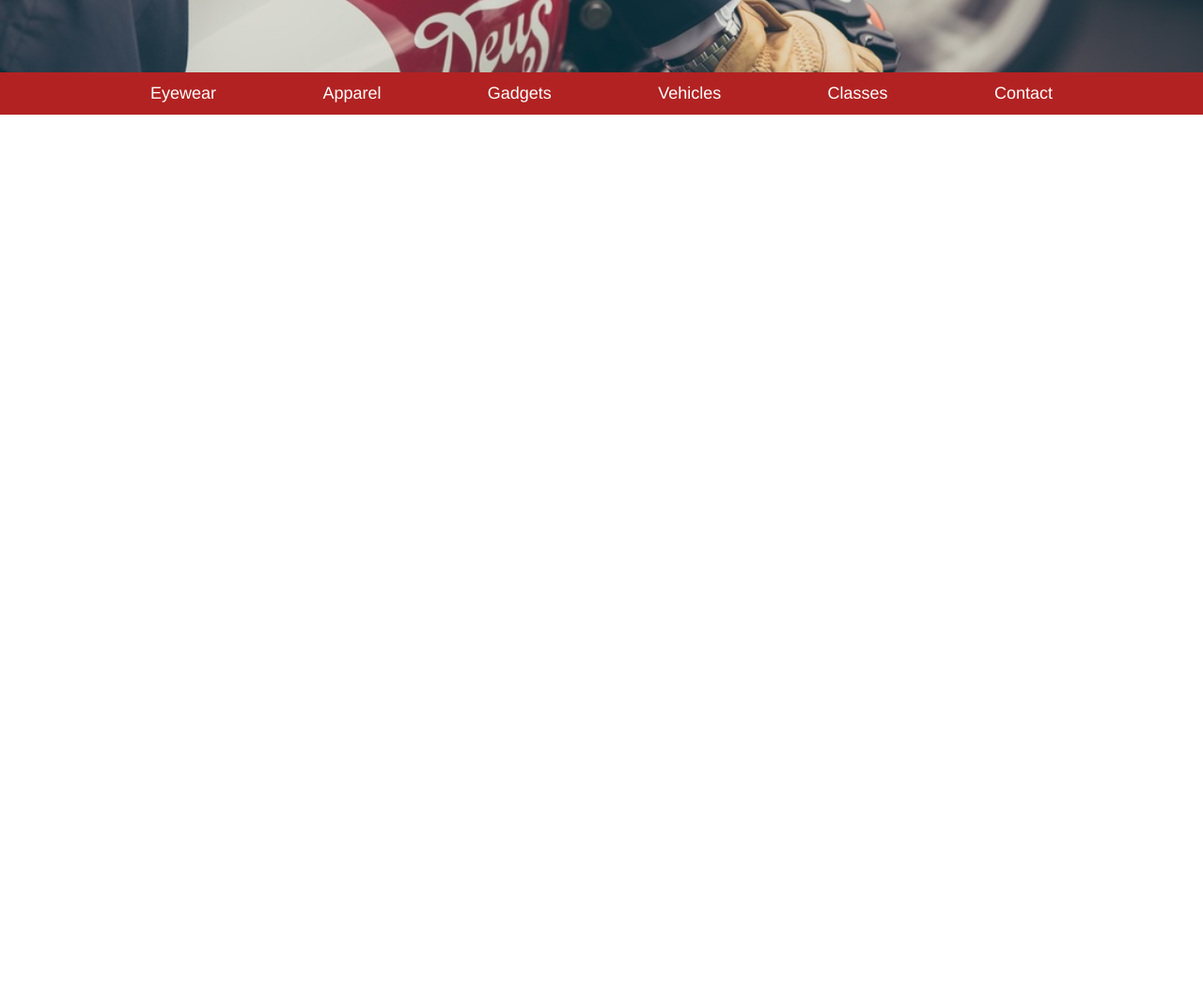
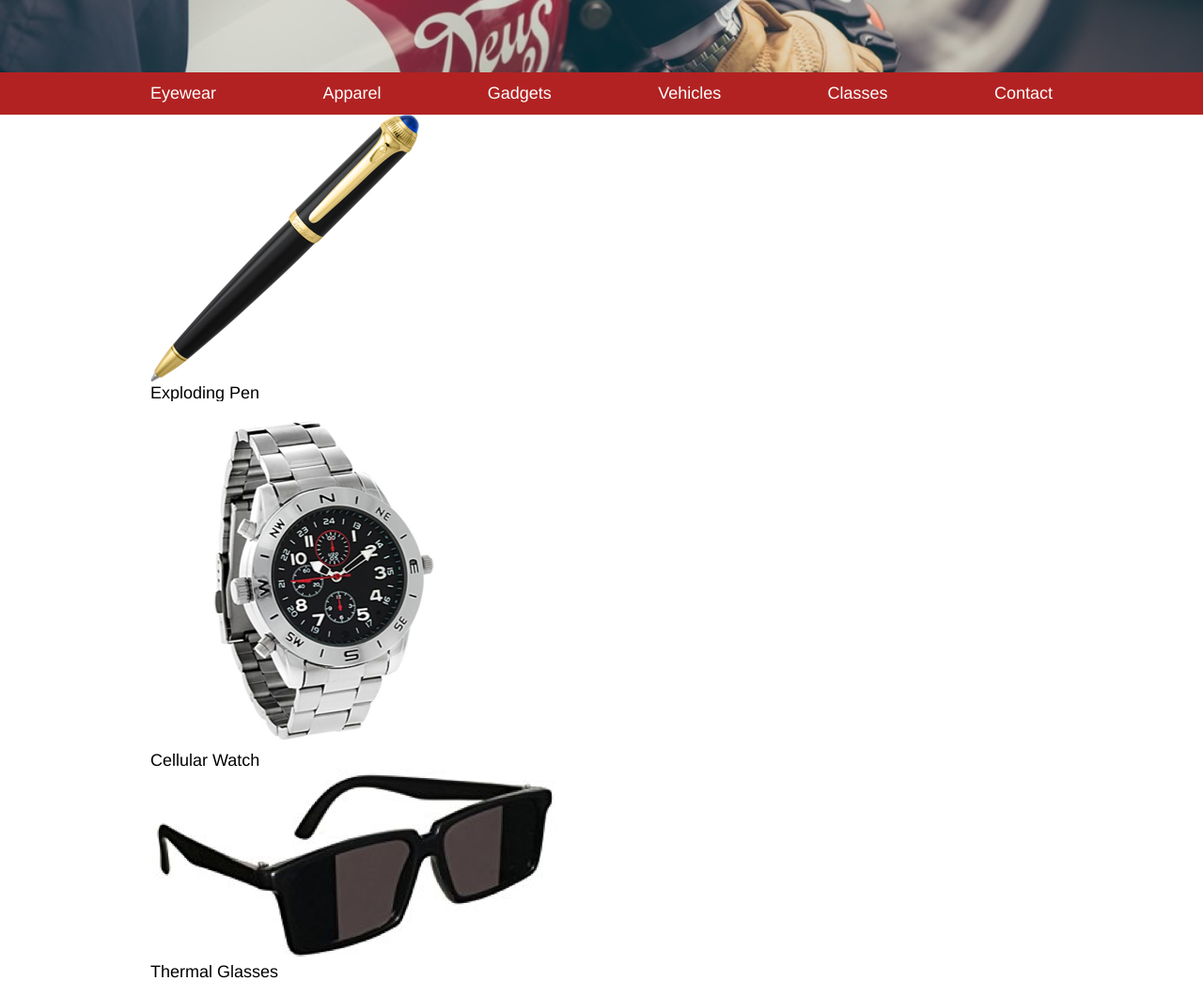
Before and after one commit to shyamnair1487/SecretAgentSupply, a plain HTML site: page index.html in a window 1280 px wide. Shown: the part 420-1464 px from the top of the page at 94% size. Before the commit the page ends 800 px from the top, so only its background shows below. Drawn offline with Linux system fonts and the light colour scheme.

Commit message:
Added html for product section

```diff
--- a/index.html
+++ b/index.html
@@ -37,5 +37,28 @@
         <li>Menu</li>
       </ul>
     </div>
+    <!-- Product Section -->
+    <div class="container">
+      <div class="products">
+        <div class="product">
+          <div class="product-image">
+            <img src="resources/images/pen.png" alt="pen">
+          </div>
+          <span class="description">Exploding Pen</span>
+        </div>
+        <div class="product">
+          <div class="product-image">
+            <img src="resources/images/watch.png" alt="watch">
+          </div>
+          <span class="description">Cellular Watch</span>
+        </div>
+        <div class="product glasses">
+          <div class="product-image">
+            <img src="resources/images/glasses.png" alt="glasses">
+          </div>
+          <span class="description">Thermal Glasses</span>
+        </div>
+      </div>
+    </div>
   </body>
 </html>
```
